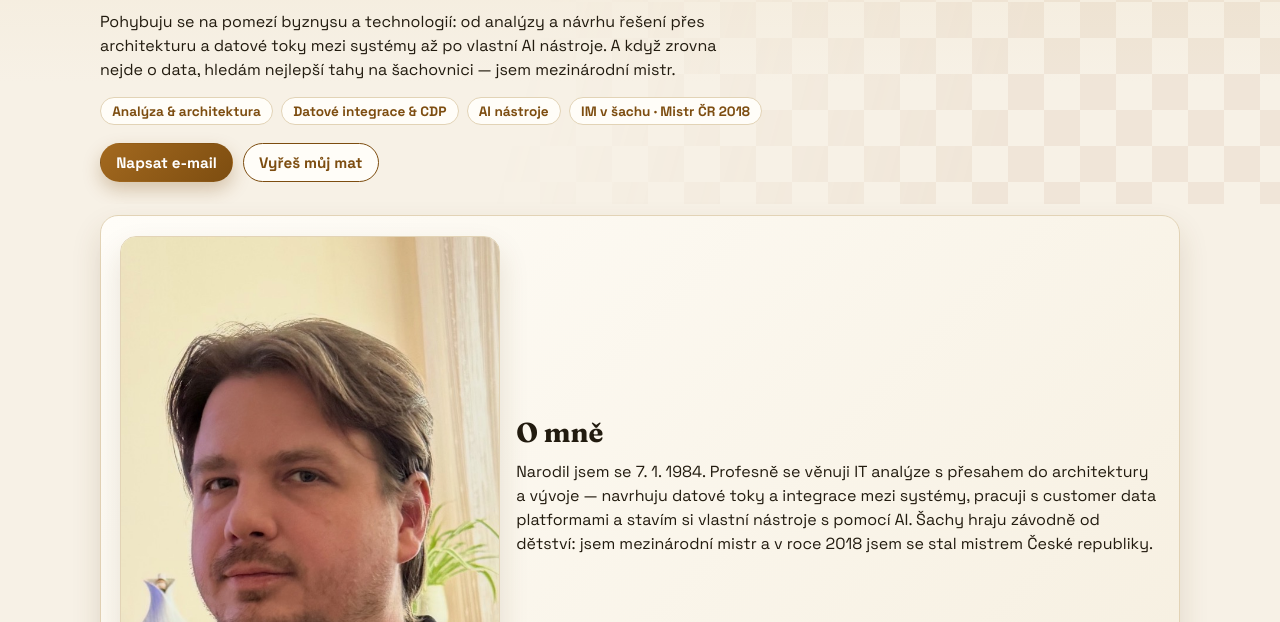
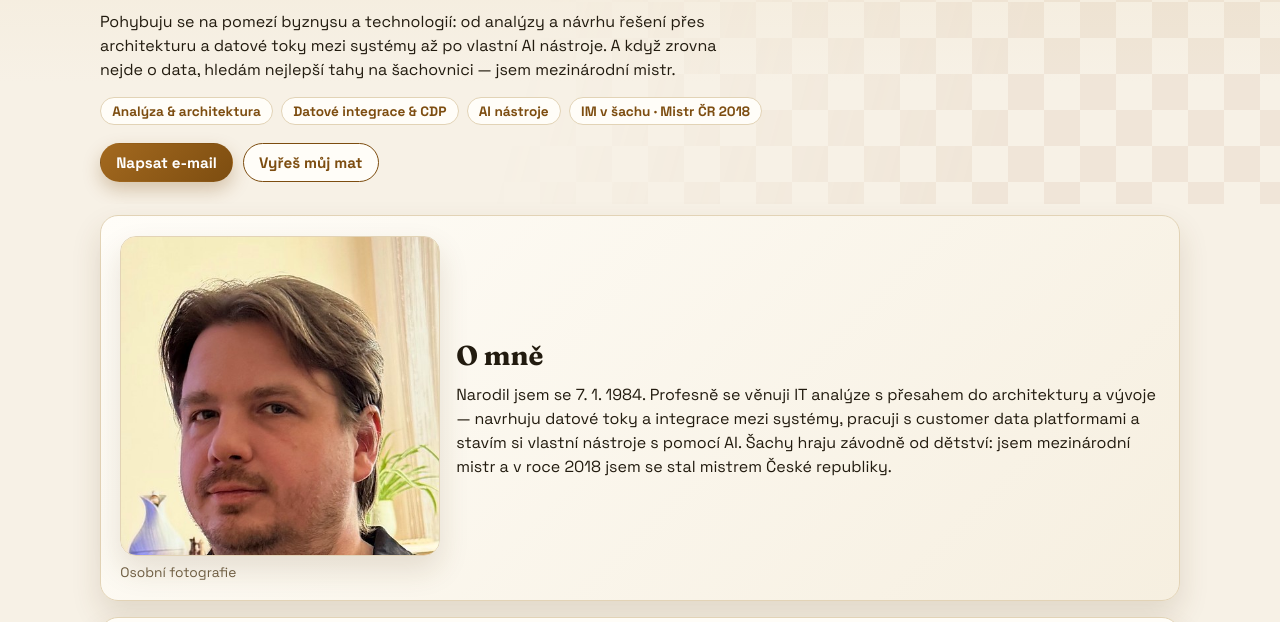
Before and after one commit to vbs5fp29vg-maker/Svatopluk-web, a plain HTML site: page index.html in a window 1280 px wide. Shown: the part 178-800 px from the top of the page. Drawn offline with Linux system fonts and the light colour scheme.

Commit message:
Square polished headshot for intro; smaller photo column

```diff
--- a/index.html
+++ b/index.html
@@ -26,7 +26,7 @@
     <meta property="og:url" content="https://vbs5fp29vg-maker.github.io/Svatopluk-web/" />
     <meta
       property="og:image"
-      content="https://vbs5fp29vg-maker.github.io/Svatopluk-web/assets/profile-candidate-a.jpg"
+      content="https://vbs5fp29vg-maker.github.io/Svatopluk-web/assets/profile-headshot.jpg"
     />
     <meta property="og:image:alt" content="Svatopluk Svoboda — portrét" />
     <meta name="twitter:card" content="summary_large_image" />
@@ -37,7 +37,7 @@
     />
     <meta
       name="twitter:image"
-      content="https://vbs5fp29vg-maker.github.io/Svatopluk-web/assets/profile-candidate-a.jpg"
+      content="https://vbs5fp29vg-maker.github.io/Svatopluk-web/assets/profile-headshot.jpg"
     />
     <link rel="stylesheet" href="styles.css" />
     <script type="application/ld+json">
@@ -105,11 +105,11 @@
           <figure class="profile-figure">
             <img
               class="profile-photo"
-              src="assets/profile-candidate-a.jpg"
-              srcset="assets/profile-candidate-a-640.jpg 640w, assets/profile-candidate-a.jpg 960w"
-              sizes="(max-width: 760px) 92vw, 380px"
-              width="960"
-              height="1200"
+              src="assets/profile-headshot.jpg"
+              srcset="assets/profile-headshot-480.jpg 480w, assets/profile-headshot.jpg 900w"
+              sizes="(max-width: 760px) 92vw, 320px"
+              width="900"
+              height="900"
               loading="eager"
               decoding="async"
               fetchpriority="high"
--- a/styles.css
+++ b/styles.css
@@ -176,7 +176,7 @@ h1 {
 
 .intro-layout { display: grid; gap: 1rem; }
 
-.profile-figure { margin: 0; width: 100%; max-width: 380px; }
+.profile-figure { margin: 0; width: 100%; max-width: 320px; }
 
 .profile-photo {
   display: block;
@@ -358,7 +358,7 @@ ul.plain li + li { margin-top: 0.5rem; }
 @media (min-width: 760px) {
   .main-layout { grid-template-columns: 1fr 1fr; }
   .intro, .stats, .puzzle-card, .projects-card, .contact-card { grid-column: 1 / -1; }
-  .intro-layout { grid-template-columns: minmax(240px, 380px) 1fr; align-items: center; }
+  .intro-layout { grid-template-columns: minmax(220px, 320px) 1fr; align-items: center; }
   .stats { grid-template-columns: repeat(4, 1fr); }
   .projects-grid { grid-template-columns: repeat(4, 1fr); }
   .puzzle-layout { grid-template-columns: minmax(280px, 420px) 1fr; }
```
Also changed, not shown: assets/profile-headshot-480.jpg (added), assets/profile-headshot.jpg (added).
